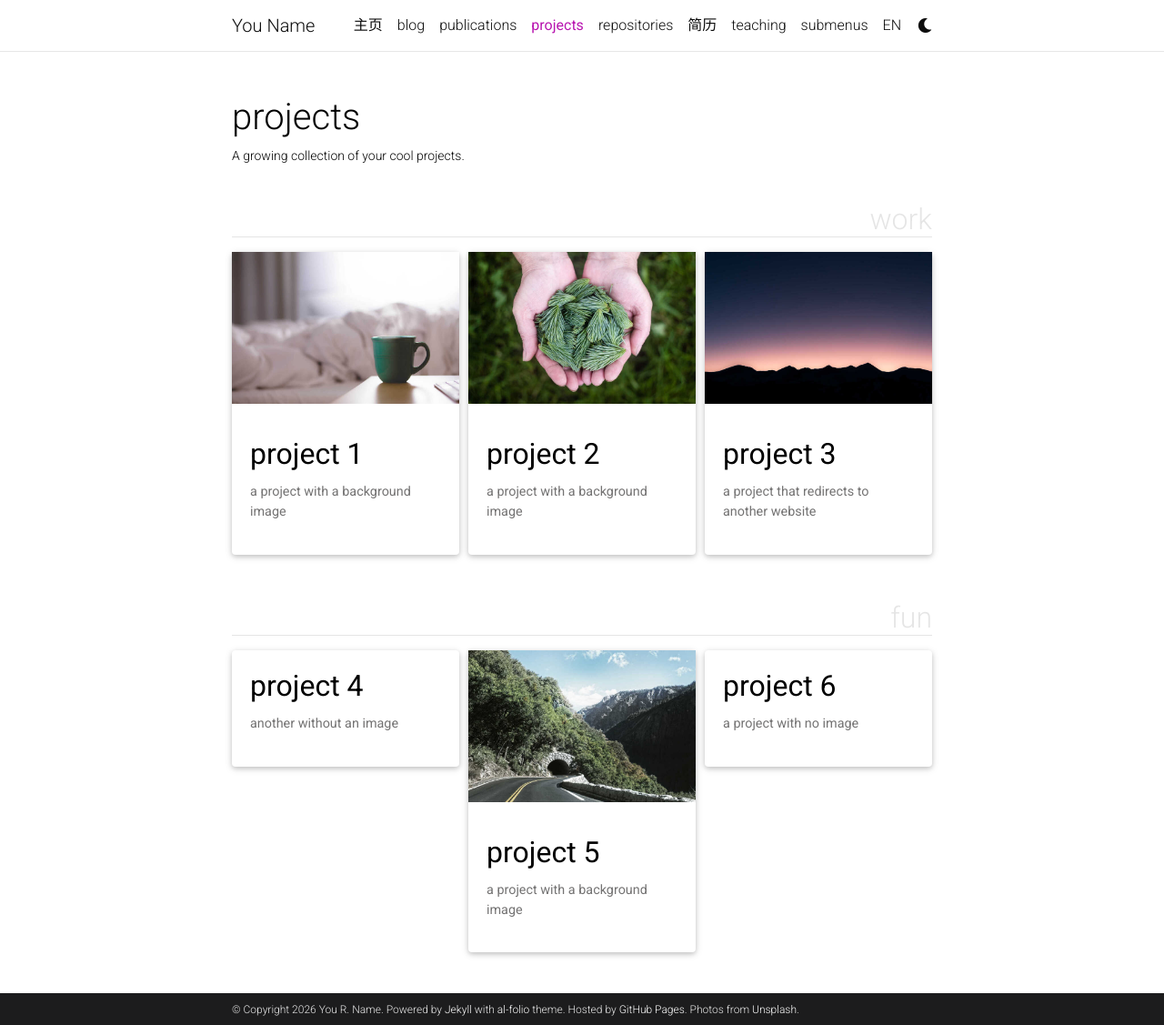
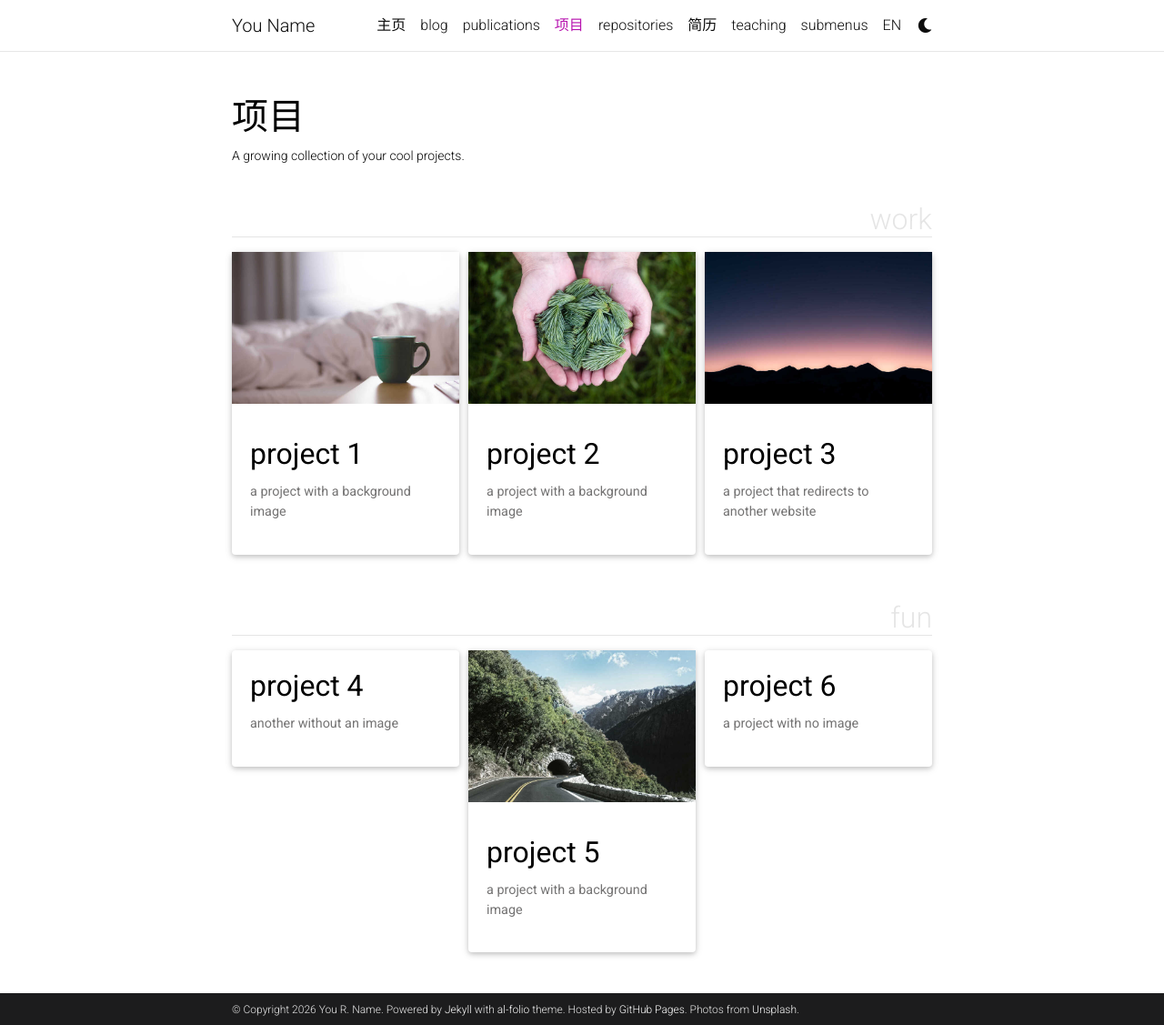
Before and after one commit to czz-naoc/czz-naoc.github.io, a Jekyll site: the page built from _pages/projects.md, in a window 1280 px wide and 1127 px high. Shown: the whole window at 91% size. Built offline with Jekyll 4.4.1, drawn with Linux system fonts in a browser that asks for light colours; full-size pictures stand in for the smaller copies a plugin makes; comment, search, counter and statistics services are not loaded; a style sheet for code colours, icons or effects is not loaded.

Commit message:
Update projects.md

```diff
--- a/_pages/projects.md
+++ b/_pages/projects.md
@@ -1,7 +1,9 @@
 ---
 layout: page
-title: projects
+title: 项目
 permalink: /projects/
+lang: zh
+ref: projects
 description: A growing collection of your cool projects.
 nav: true
 nav_order: 2
```
